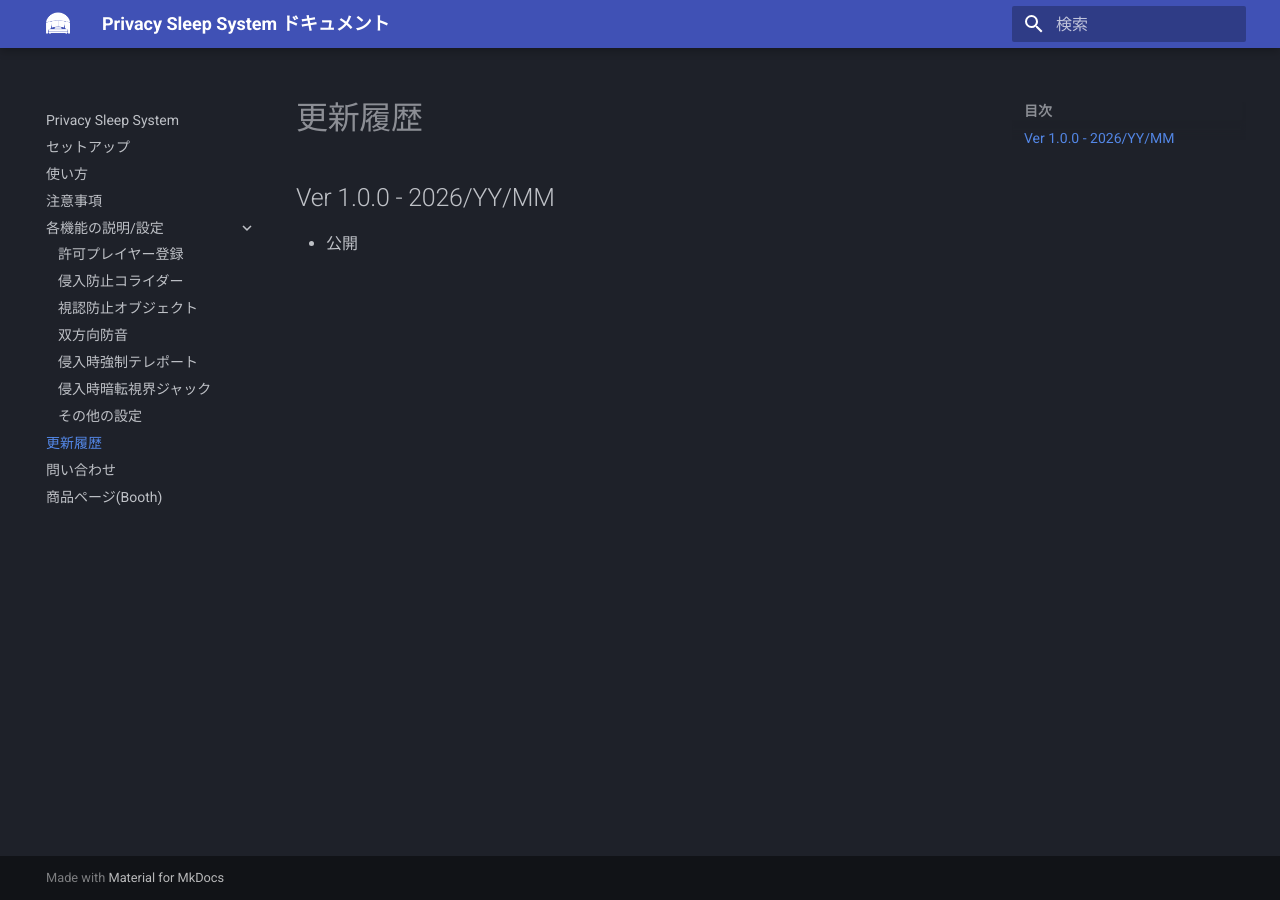
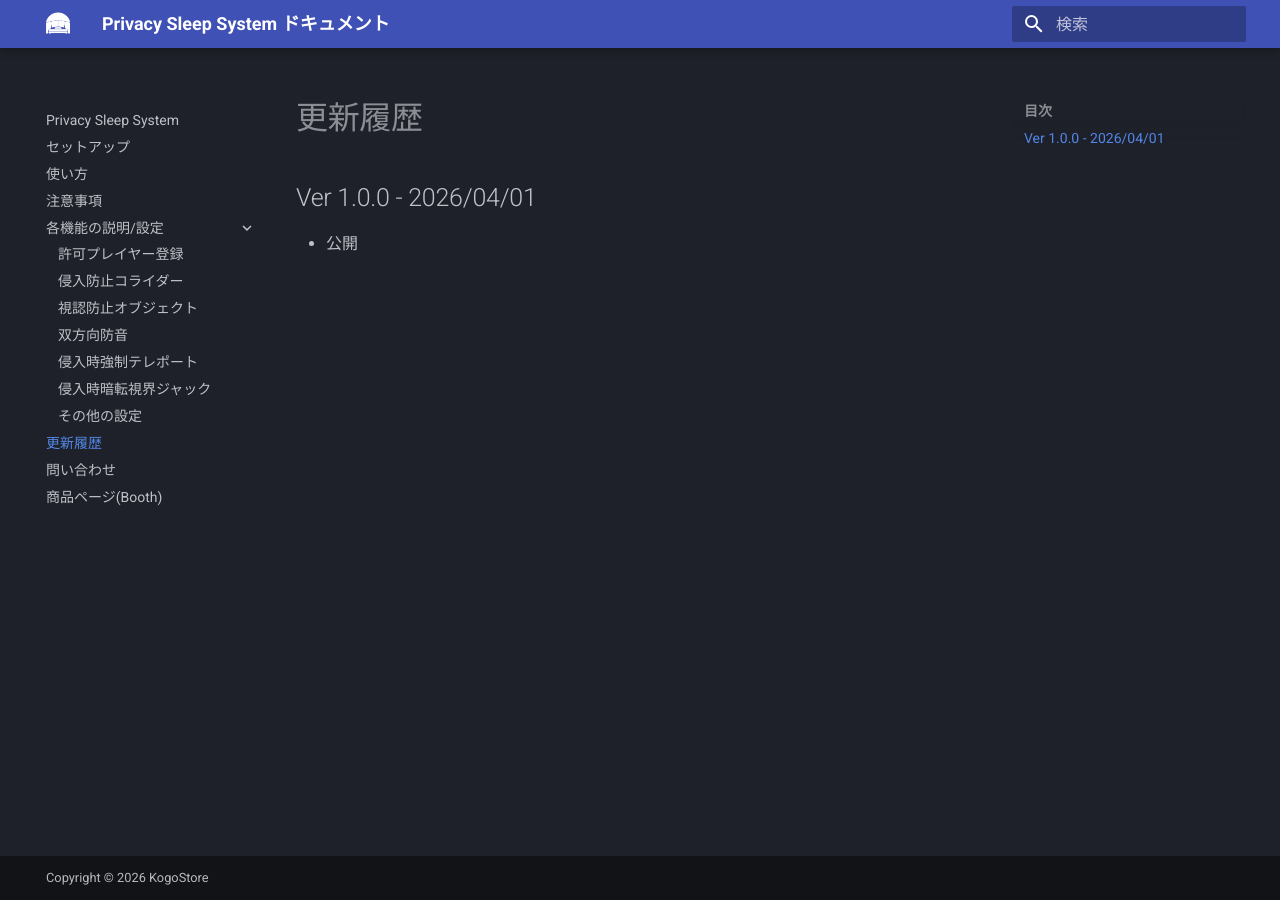
Before and after one commit to kogoro0320/privacy-sleep-system-docs, an MkDocs documentation site: the page built from docs/update.md, in a window 1280 px wide. Built offline with MkDocs 1.6.1 and Material for MkDocs 9.7.7, drawn with Linux system fonts in a browser that asks for light colours.

Commit message:
公開準備

```diff
--- a/docs/update.md
+++ b/docs/update.md
@@ -1,2 +1,2 @@
-## Ver 1.0.0 - 2026/YY/MM
+## Ver 1.0.0 - 2026/04/01
 - 公開
--- a/mkdocs.yml
+++ b/mkdocs.yml
@@ -31,3 +31,8 @@ nav:
 markdown_extensions:
   - admonition
   - pymdownx.details
+
+extra:
+  generator: false
+
+copyright: Copyright © 2026 KogoStore
```
